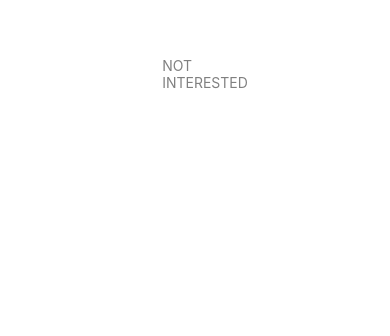
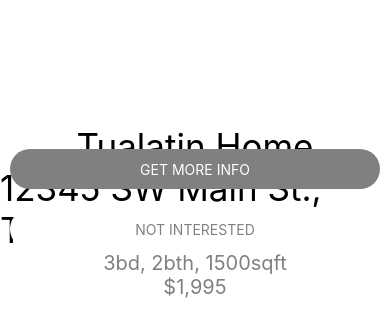
Before and after one commit to schradermade/RentalManager, a React Native app: screen / in a window 390 px wide. Shown: the part 278-614 px from the top of the page. Built offline with nearby package versions, Linux system fonts and the light colour scheme.

Commit message:
add name prop to HomeItem component

```diff
--- a/App.js
+++ b/App.js
@@ -6,7 +6,12 @@ import HomeItem from './components/HomeItem';
 export default function App() {
   return (
     <View style={styles.container}>
-      <HomeItem />
+      <HomeItem
+      name={'Tualatin Home'}
+      address={'12345 SW Main St., Tualatin, OR 97062'}
+      rentalStats={'3bd, 2bth, 1500sqft'}
+      rentalRate={'$1,995'}
+      />
       <StatusBar style="auto" />
     </View>
   );
```
